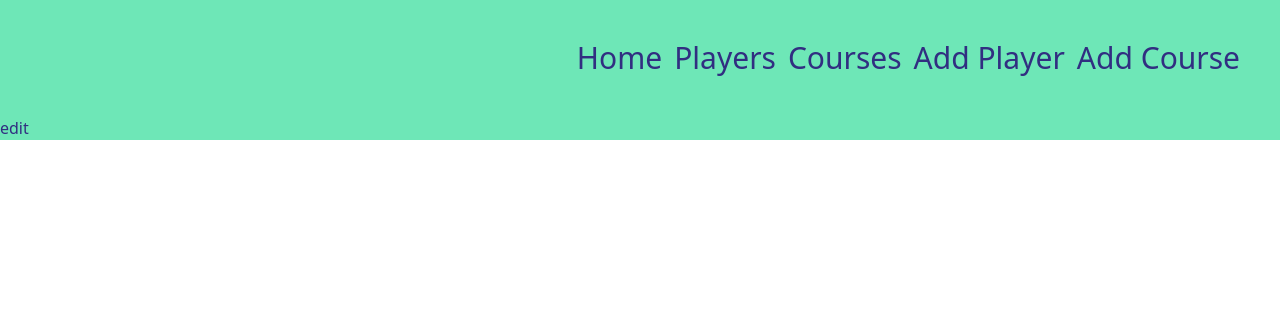
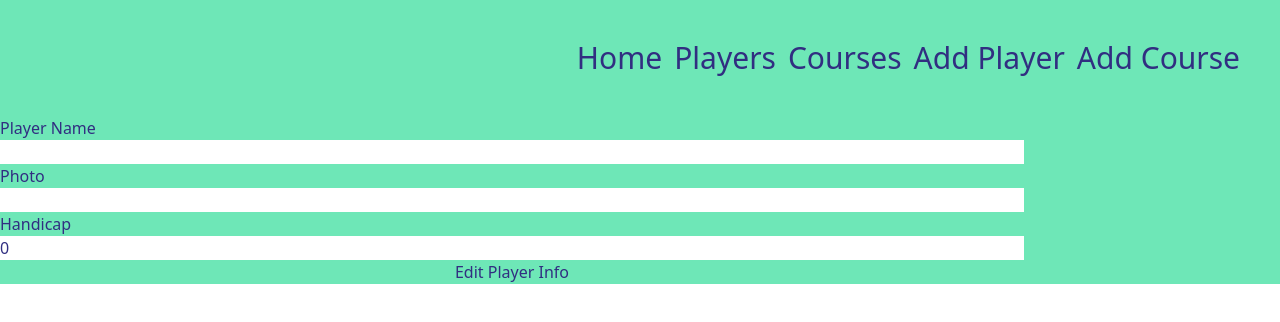
Before and after one commit to jason-moritz/pocket-caddie, a React (Create React App) app in the folder client/: page /players/1/edit in a window 1280 px wide. Shown: the top 322 px of the page. Built offline with nearby package versions, Linux system fonts and the light colour scheme; no server answers.

Commit message:
edit player logic complete

```diff
--- a/client/src/components/AddPlayer.jsx
+++ b/client/src/components/AddPlayer.jsx
@@ -9,7 +9,7 @@ import "react-toastify/dist/ReactToastify.css";
 export default function AddPlayer() {
     const [playerName, setPlayerName] = useState("");
     const [playerImage, setPlayerImage] = useState("");
-    const [handicap, setHandicap] = useState(0);
+    const [handicap, setHandicap] = useState("");
     const history = useHistory();
 
     const fields = {
@@ -38,6 +38,7 @@ export default function AddPlayer() {
                 handicap={handicap}
                 setHandicap={setHandicap}
                 handleSubmit={handleSubmit}
+                title="Add New Player"
             />
         </div>
     )
--- a/client/src/components/EditPlayer.jsx
+++ b/client/src/components/EditPlayer.jsx
@@ -1,7 +1,52 @@
+import { useState, useEffect } from "react";
+import { useParams, useHistory } from "react-router-dom";
+import { fetchPlayerDetails, editPlayer } from "../services";
+import PlayerForm from "./PlayerForm";
+import { toast } from "react-toastify";
+import "react-toastify/dist/ReactToastify.css";
+
 export default function EditPlayer() {
+    const [playerName, setPlayerName] = useState("");
+    const [playerImage, setPlayerImage] = useState("");
+    const [handicap, setHandicap] = useState(0);
+    const history = useHistory();
+    const { id } = useParams();
+
+    const fields = {
+        playerName,
+        playerImage,
+        handicap,
+    };
+
+    useEffect(() => {
+        const getDetails = async() => {
+            let res = await fetchPlayerDetails(id);
+            setPlayerName(res.playerName);
+            setPlayerImage(res.playerImage);
+            setHandicap(res.handicap);
+        };
+        getDetails();
+    }, []);
+
+    const handleSubmit = async(e) => {
+        e.preventDefault();
+
+        const res = await editPlayer(id, fields);
+        toast(`You have editted ${playerName}'s info!`);
+        history.push("/");
+    }
     return (
         <div>
-            edit
+            <PlayerForm
+                playerName={playerName}
+                setPlayerName={setPlayerName}
+                playerImage={playerImage}
+                setPlayerImage={setPlayerImage}
+                handicap={handicap}
+                setHandicap={setHandicap}
+                handleSubmit={handleSubmit}
+                title="Edit Player Info"
+            />
         </div>
     )
 }
--- a/client/src/components/PlayerForm.jsx
+++ b/client/src/components/PlayerForm.jsx
@@ -1,5 +1,5 @@
 export default function PlayerForm(props) {
-    const { playerName, setPlayerName, playerImage, setPlayerImage, handicap, setHandicap, handleSubmit } = props;
+    const { playerName, setPlayerName, playerImage, setPlayerImage, handicap, setHandicap, handleSubmit, title } = props;
 
     return (
         <form className="grid grid-cols-1 max-w-5xl" onSubmit={handleSubmit}>
@@ -9,7 +9,7 @@ export default function PlayerForm(props) {
             <input value={playerImage} onChange={e => setPlayerImage(e.target.value)} />
             <label>Handicap</label>
             <input value={handicap} onChange={e => setHandicap(e.target.value)} />
-            <button>Add Player</button>
+            <button>{title}</button>
         </form>
     )
 }
--- a/client/src/services/index.js
+++ b/client/src/services/index.js
@@ -65,3 +65,21 @@ export const fetchCourseDetails = async(id) => {
         console.log(error);
     };
 };
+
+export const editPlayer = async(id, fields) => {
+    try {
+        const res = await axios.put(`${playerURL}/${id}`, { fields }, config);
+    return res.data;
+    } catch(error) {
+        console.log(error);
+    };
+};
+
+export const editCourse = async(id, fields) => {
+    try {
+        const res = await axios.put(`${courseURL}/${id}`, { fields }, config);
+    return res.data;
+    } catch(error) {
+        console.log(error);
+    };
+};
```
Also changed, not shown: client/src/components/EditCourse.jsx (+9 -0 lines).
